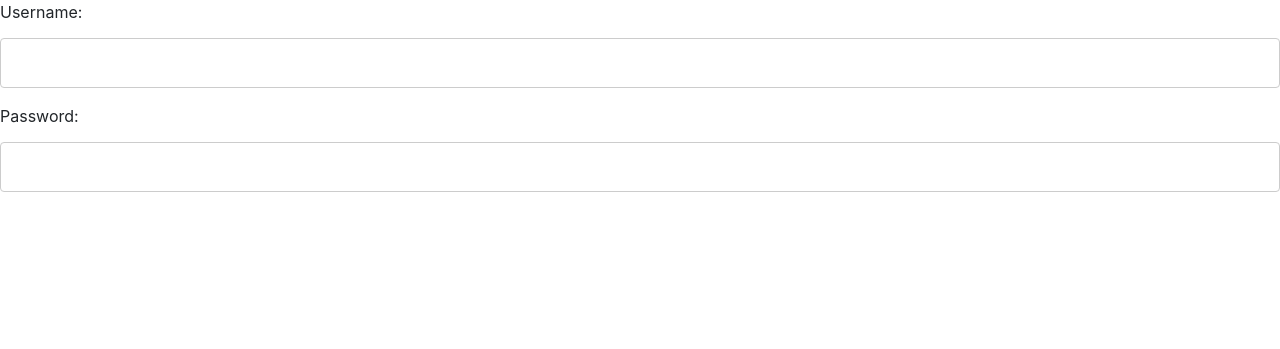
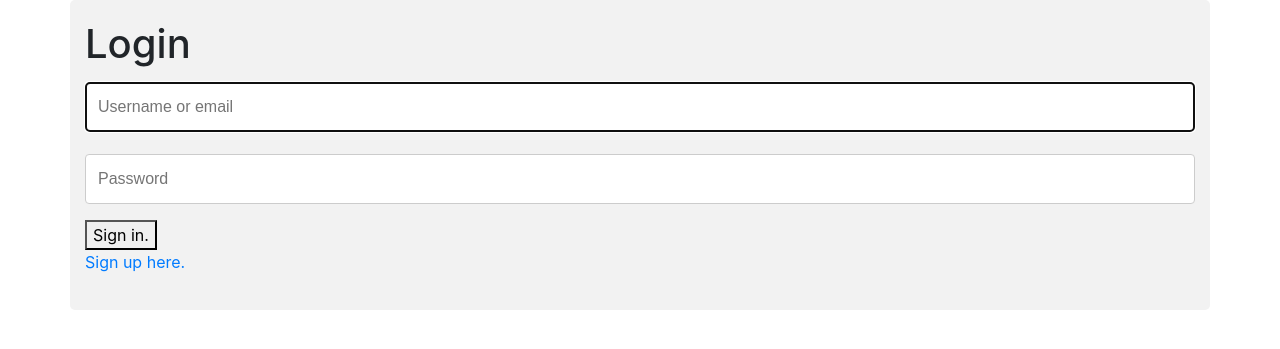
Before and after one commit to moinox80/cm2104-group-webapp-group_y, a web app: file prototype/html/logIn.html in a window 1280 px wide. Shown: the part 96-445 px from the top of the page. Run offline with its HTML, style and script files only (its server is not run), Linux system fonts and the light colour scheme; some libraries are stand-ins or nearby versions.

Commit message:
updated login form, made change to css that styles password input type.

```diff
--- a/prototype/css/main.css
+++ b/prototype/css/main.css
@@ -287,6 +287,18 @@
     font-family: "Avenir Next", "Avenir", sans-serif;
   }
 
+  input[type=password], select, textarea {
+    width: 100%;
+    padding: 12px;
+    border: 1px solid #ccc;
+    border-radius: 4px;
+    box-sizing: border-box;
+    margin-top: 6px;
+    margin-bottom: 16px;
+    resize: vertical;
+    font-family: "Avenir Next", "Avenir", sans-serif;
+  }
+
   /* Style the submit button with a specific background color etc */
   input[type=submit] {
     background-color: black;
--- a/prototype/html/logIn.html
+++ b/prototype/html/logIn.html
@@ -27,11 +27,21 @@
                 <a href="mystalks.html"><li>mystalks</li></a>
 			</ul>
 		</nav>
-        <form>
-            <label for="fname">Username:</label><br>
-            <input type="text" id="fname" name="fname"><br>
-            <label for="lname">Password:</label><br>
-            <input type="text" id="lname" name="lname">
-          </form>
+        <div class="container">
+            <form class="form" id="login">
+                <h1 class="formTitle">Login</h1>
+                <div class="formInput">
+                    <input type="text" class="form__input" autofocus placeholder="Username or email">
+                </div>
+                <div class="formInput">
+                    <input type="password" class="form__input" autofocus placeholder="Password">
+                </div>
+                <button class="formButton" type="submit">Sign in.</button>
+                <p class="form__text">
+                    <a class="form__link" href="./" id="linkCreateAccount" >Sign up here.</a>
+                </p>
+            </form>
+        </div>
+        <script src="../js/login_action.js "></script>
     </body>
 </html>
```
